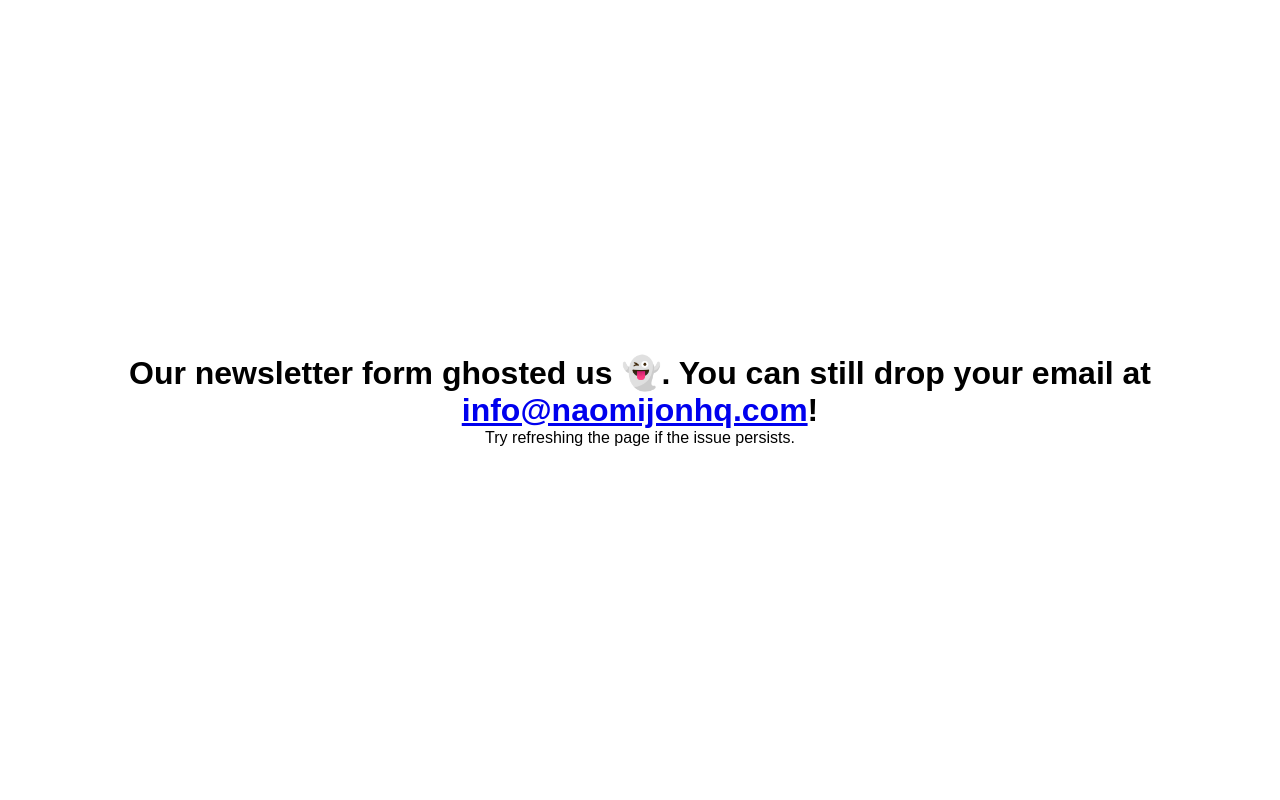
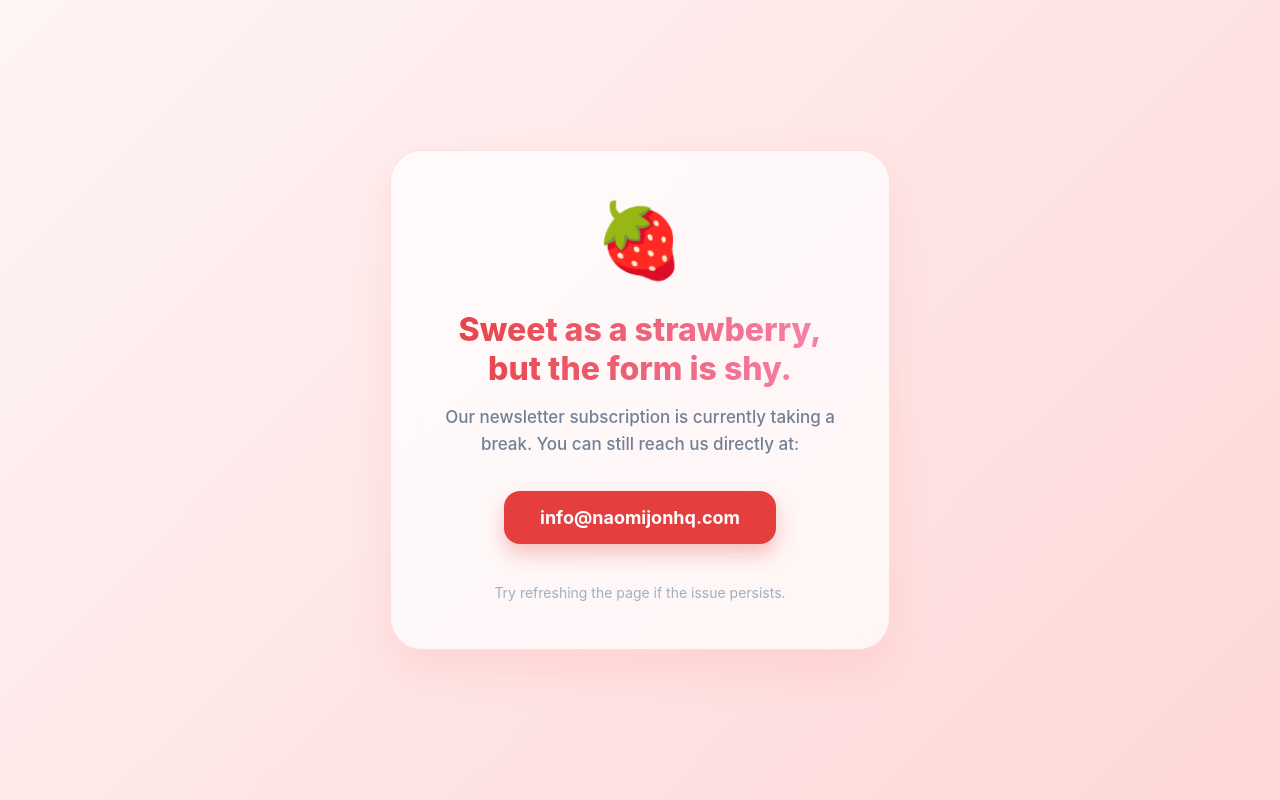
Before and after one commit to jespermhl/naomijonhq, a Next.js app: page /newsletter in a window 1280 px wide. Built offline with nearby package versions, Linux system fonts and the light colour scheme.

Commit message:
Make newsletter error page look less chopped

```diff
--- a/app/newsletter/page.tsx
+++ b/app/newsletter/page.tsx
@@ -2,13 +2,108 @@ import Link from "next/link";
 
 export default function NewsletterPage() {
     return (
-        <main>
-            <div style={{ display: 'flex', justifyContent: 'center', alignItems: 'center', height: '100vh', fontFamily: 'sans-serif' }}>
-                <div style={{ textAlign: 'center' }}>
-                    <h1>Our newsletter form ghosted us 👻. You can still drop your email at <Link href="mailto:info@naomijonhq.com">info@naomijonhq.com</Link>!</h1>
-                    <p>Try refreshing the page if the issue persists.</p>
+        <main style={{
+            minHeight: '100vh',
+            display: 'flex',
+            alignItems: 'center',
+            justifyContent: 'center',
+            background: 'linear-gradient(135deg, #fff5f5 0%, #fed7d7 100%)',
+            color: '#2d3748',
+            fontFamily: '-apple-system, BlinkMacSystemFont, "Segoe UI", Roboto, Helvetica, Arial, sans-serif',
+            padding: '20px'
+        }}>
+            <div style={{
+                maxWidth: '500px',
+                width: '100%',
+                backgroundColor: 'rgba(255, 255, 255, 0.7)',
+                backdropFilter: 'blur(12px)',
+                borderRadius: '32px',
+                padding: '48px 32px',
+                textAlign: 'center',
+                border: '1px solid rgba(255, 121, 121, 0.2)',
+                boxShadow: '0 20px 40px rgba(255, 121, 121, 0.15)'
+            }}>
+                <div style={{
+                    fontSize: '72px',
+                    marginBottom: '24px',
+                    animation: 'float 3s ease-in-out infinite',
+                    display: 'inline-block'
+                }}>
+                    🍓
                 </div>
+
+                <h1 style={{
+                    fontSize: '32px',
+                    fontWeight: '800',
+                    marginBottom: '16px',
+                    background: 'linear-gradient(to right, #e53e3e, #f687b3)',
+                    WebkitBackgroundClip: 'text',
+                    WebkitTextFillColor: 'transparent',
+                    lineHeight: '1.2'
+                }}>
+                    Sweet as a strawberry,<br />but the form is shy.
+                </h1>
+
+                <p style={{
+                    color: '#718096',
+                    fontSize: '17px',
+                    lineHeight: '1.6',
+                    marginBottom: '32px',
+                    fontWeight: '500'
+                }}>
+                    Our newsletter subscription is currently taking a break. You can still reach us directly at:
+                </p>
+
+                <Link
+                    href="mailto:info@naomijonhq.com"
+                    style={{
+                        display: 'inline-block',
+                        padding: '16px 36px',
+                        backgroundColor: '#e53e3e',
+                        color: '#ffffff',
+                        textDecoration: 'none',
+                        borderRadius: '16px',
+                        fontWeight: '700',
+                        fontSize: '18px',
+                        transition: 'all 0.3s cubic-bezier(0.175, 0.885, 0.32, 1.275)',
+                        boxShadow: '0 10px 20px rgba(229, 62, 62, 0.3)',
+                        marginBottom: '24px'
+                    }}
+                    onMouseOver={(e) => {
+                        e.currentTarget.style.transform = 'scale(1.05) translateY(-2px)';
+                        e.currentTarget.style.backgroundColor = '#c53030';
+                        e.currentTarget.style.boxShadow = '0 15px 25px rgba(229, 62, 62, 0.4)';
+                    }}
+                    onMouseOut={(e) => {
+                        e.currentTarget.style.transform = 'scale(1) translateY(0px)';
+                        e.currentTarget.style.backgroundColor = '#e53e3e';
+                        e.currentTarget.style.boxShadow = '0 10px 20px rgba(229, 62, 62, 0.3)';
+                    }}
+                >
+                    info@naomijonhq.com
+                </Link>
+
+                <p style={{
+                    fontSize: '14px',
+                    color: '#a0aec0',
+                    marginTop: '16px'
+                }}>
+                    Try refreshing the page if the issue persists.
+                </p>
             </div>
+
+            <style dangerouslySetInnerHTML={{
+                __html: `
+                @keyframes float {
+                    0% { transform: translateY(0px) rotate(0deg); }
+                    50% { transform: translateY(-15px) rotate(5deg); }
+                    100% { transform: translateY(0px) rotate(0deg); }
+                }
+                body {
+                    margin: 0;
+                    overflow: auto !important;
+                }
+            `}} />
         </main>
     );
 }
```
